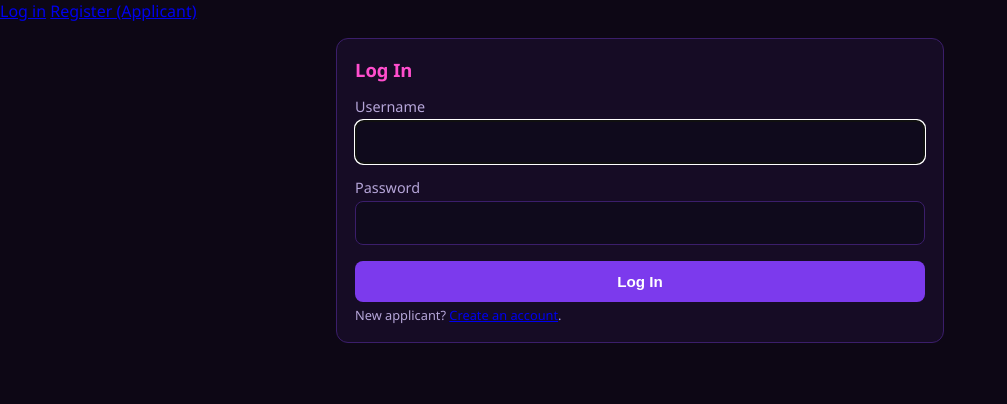
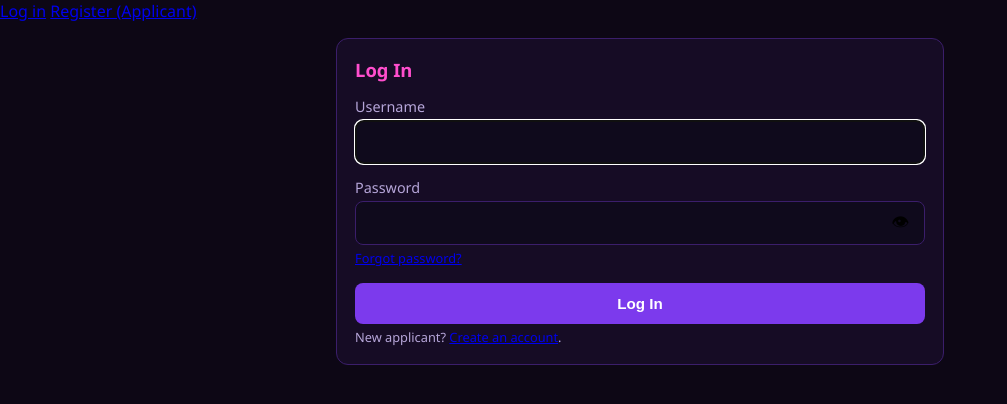
Before and after one commit to gallegog211-max/-job-system-web, a Flask app: page /login in a window 1280 px wide. Shown: the part 84-488 px from the top of the page, without its empty margins (0-1007 px from the left). Run offline with Flask 3, Linux system fonts and the light colour scheme.

Commit message:
Enhance login form with success message and password toggle
Added success message display and password toggle feature.

```diff
--- a/templates/login.html
+++ b/templates/login.html
@@ -7,6 +7,9 @@
   {% if error %}
     <p class="status error">{{ error }}</p>
   {% endif %}
+  {% if success %}
+    <p class="status success">{{ success }}</p>
+  {% endif %}
 
   <form action="{{ url_for('login_page') }}" method="post">
     <input type="hidden" name="next" value="{{ next or '' }}">
@@ -15,11 +18,37 @@
     <input type="text" name="username" value="{{ username or '' }}" required autofocus>
 
     <label>Password</label>
-    <input type="password" name="password" autocomplete="current-password" required>
+    <div class="password-field">
+      <input type="password" name="password" id="login-password" autocomplete="current-password" required>
+      <button type="button" class="toggle-password" data-target="login-password" aria-label="Show password">👁</button>
+    </div>
+    <p class="hint"><a href="{{ url_for('forgot_password_page') }}">Forgot password?</a></p>
 
     <button type="submit" class="btn-primary">Log In</button>
   </form>
 
   <p class="hint">New applicant? <a href="{{ url_for('register_page') }}">Create an account</a>.</p>
 </section>
+
+<style>
+  .password-field { position: relative; display: flex; align-items: center; }
+  .password-field input { flex: 1; padding-right: 2.5rem; }
+  .toggle-password {
+    position: absolute; right: 0.6rem; background: none; border: none;
+    cursor: pointer; font-size: 1.1rem; line-height: 1;
+  }
+  .status.success { color: var(--success, #4caf50); }
+</style>
+
+<script>
+  document.querySelectorAll(".toggle-password").forEach(function (btn) {
+    btn.addEventListener("click", function () {
+      var input = document.getElementById(btn.dataset.target);
+      var showing = input.type === "text";
+      input.type = showing ? "password" : "text";
+      btn.textContent = showing ? "👁" : "🙈";
+      btn.setAttribute("aria-label", showing ? "Show password" : "Hide password");
+    });
+  });
+</script>
 {% endblock %}
```
